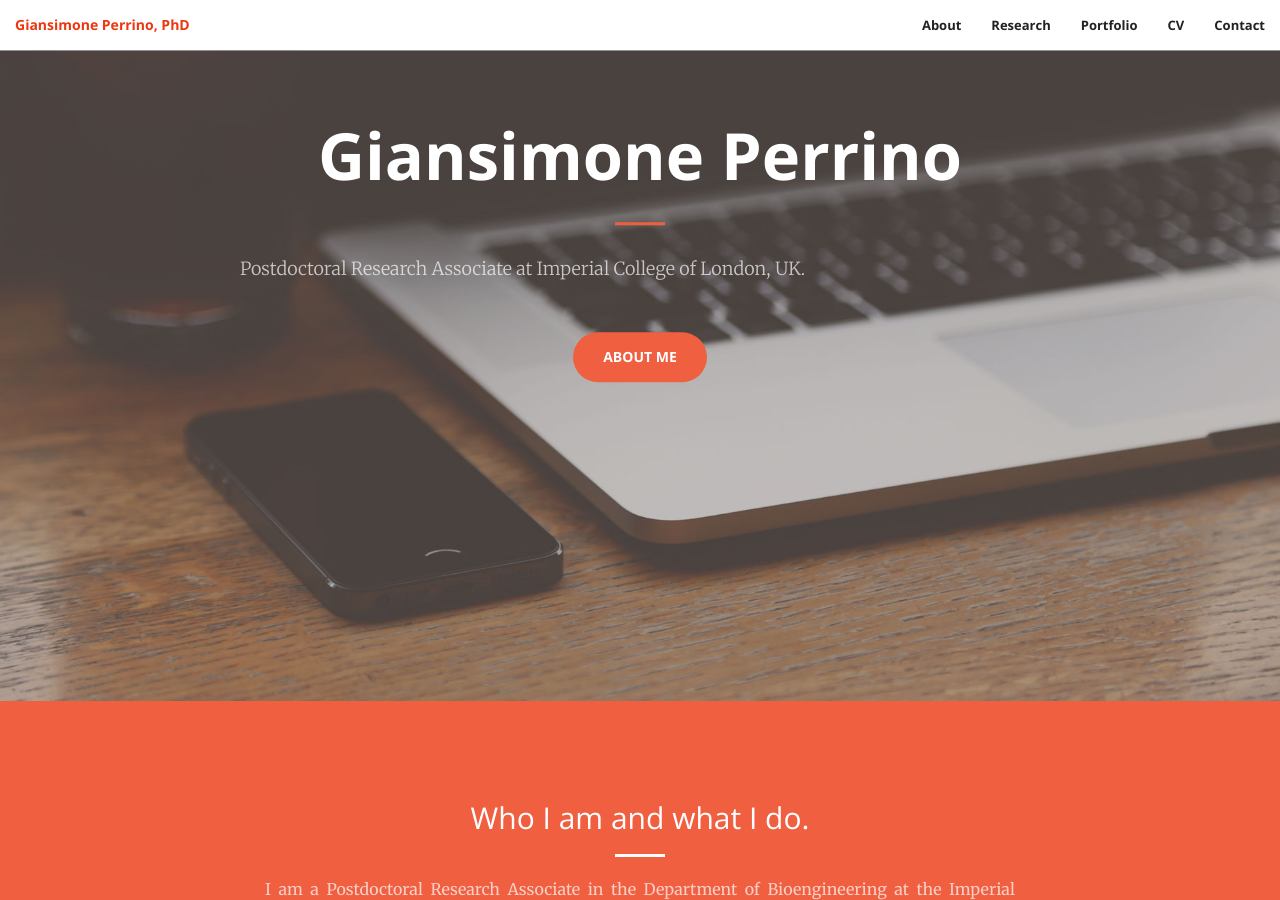
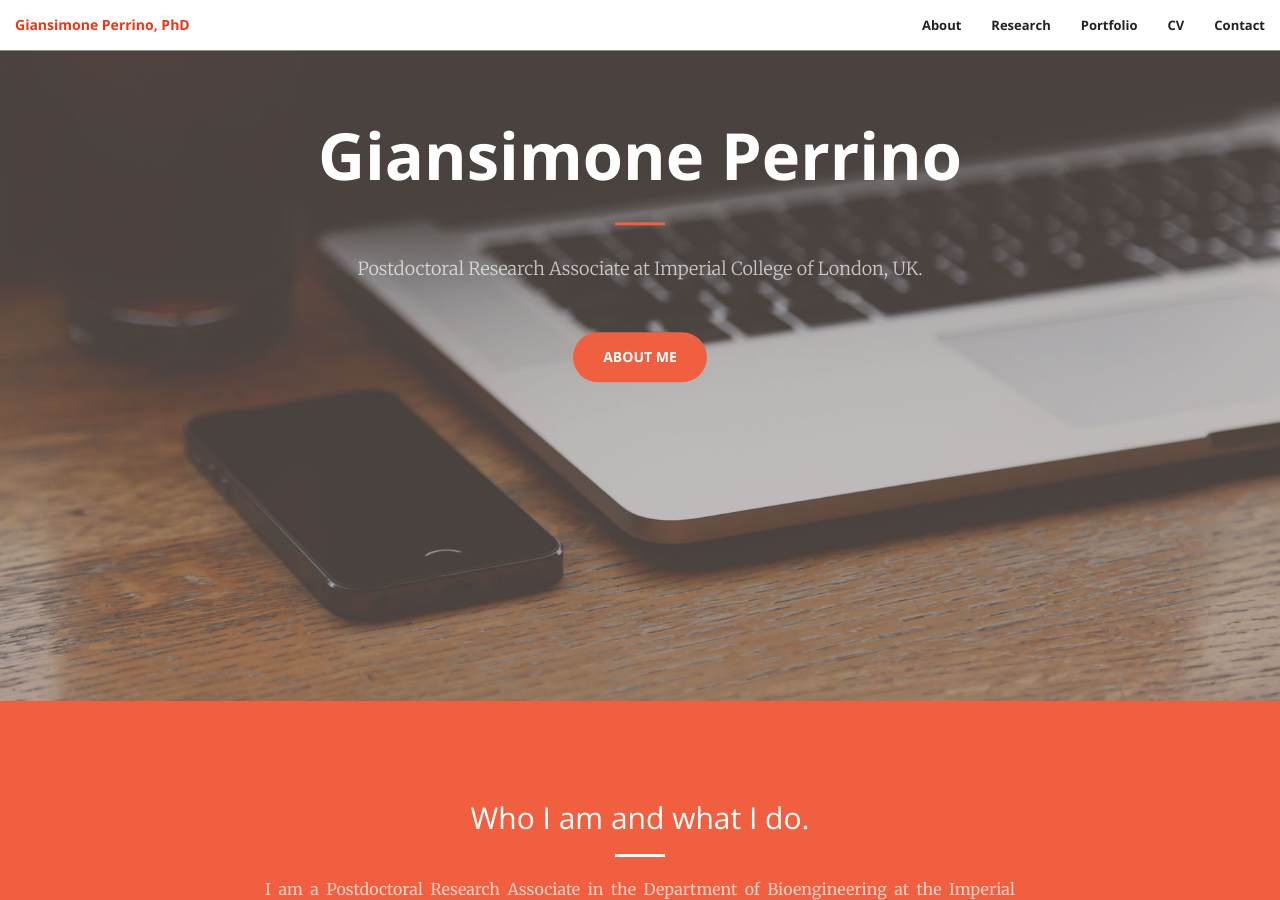
Before and after one commit to giansimone/giansimone.github.io, a Jekyll site: the page built from index.html, in a window 1280 px wide and 900 px high, scrolled down 199 px. Built offline with Jekyll 4.4.1, drawn with Linux system fonts in a browser that asks for light colours.

Commit message:
Set center for text-align in header.

```diff
--- a/_includes/about.html
+++ b/_includes/about.html
@@ -4,9 +4,8 @@
             <div class="col-lg-8 col-lg-offset-2 text-center">
                 <h2 class="section-heading">Who I am and what I do.</h2>
                 <hr class="light">
-                <p class="text-faded">I am a Postdoctoral Research Associate in the Department of Bioengineering at the Imperial College London where I am a member of two amazing groups: the Control Engineering Synthetic Biology group headed by Prof Guy-Bart Stan, and the RLA lab headed by Dr Rodrigo Ledesma-Amaro. Previously, I was a Postdoctoral Research Fellow in the Systems and Synthetic Biology lab headed by Prof Diego di Bernardo at the Telethon Institute of Genetics and Medicine in Italy. I was awarded a B.Sc in Computer Engineering (Summa cum laude), a M.Sc in Automation Engineering (Summa cum laude), and a Ph.D in Information Technology and Electrical Engineering, all from University of Naples Federico II, Italy, on March 2009, October 2013, and May 2017, respectively.</p>
-                <hr class="light">
-                <p class="text-faded">I'm working on a project that uses math to unravel the mysteries behind division of labour in synthetic microbial consortia. I am also studying innovative biomolecular control circuits implemented at host-cell level.</p>
+                <p class="text-faded">I am a Postdoctoral Research Associate in the Department of Bioengineering at the Imperial College London where I am a member of two amazing groups: the Control Engineering Synthetic Biology group headed by Prof Guy-Bart Stan, and the RLA lab headed by Dr Rodrigo Ledesma-Amaro. Previously, I was a Postdoctoral Research Fellow in the Systems and Synthetic Biology lab headed by Prof Diego di Bernardo at the Telethon Institute of Genetics and Medicine in Italy. I was awarded a B.Sc in Computer Engineering (Summa cum laude), a M.Sc in Automation Engineering (Summa cum laude), and a Ph.D in Information Technology and Electrical Engineering, all from University of Naples Federico II, Italy, on March 2009, October 2013, and May 2017, respectively. <br>
+                    I'm working on a project that uses math to unravel the mysteries behind division of labour in synthetic microbial consortia. I am also studying innovative biomolecular control circuits implemented at host-cell level.</p>
             </div>
         </div>
     </div>
--- a/_sass/_base.scss
+++ b/_sass/_base.scss
@@ -179,6 +179,7 @@ header {
                 color: rgba(white, .7);
                 font-size: 16px;
                 margin-bottom: 50px;
+                text-align: center;
             }
         }
     }
```
